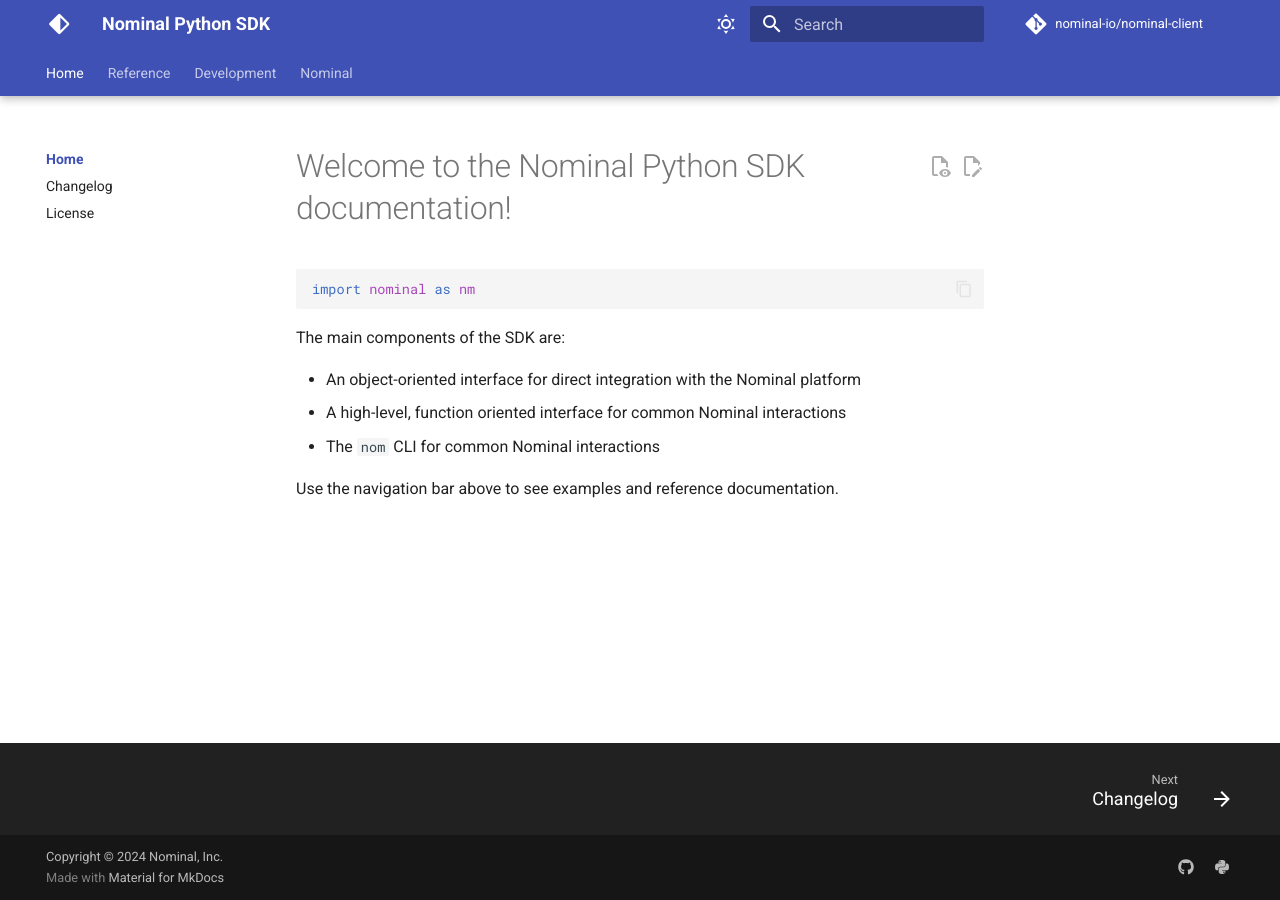
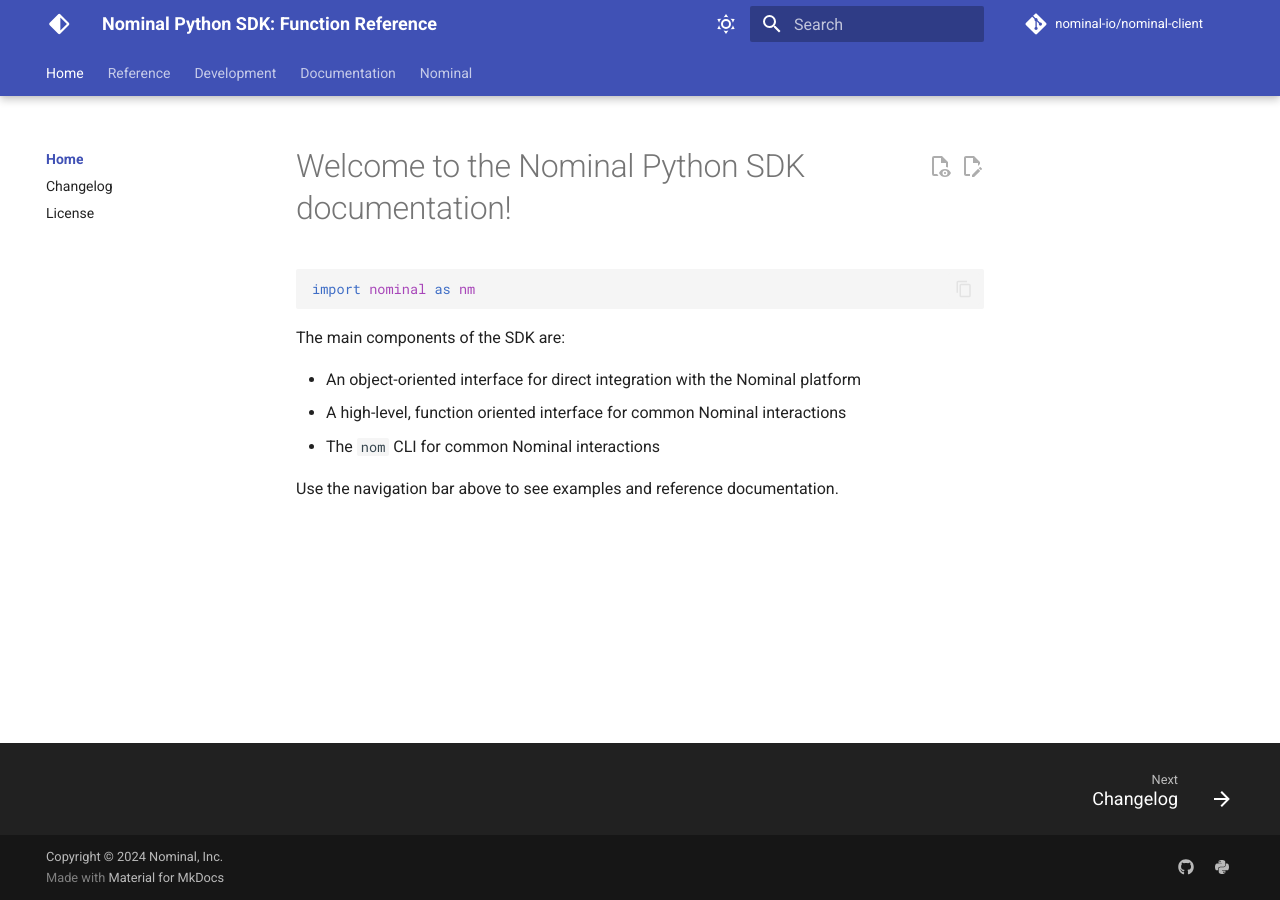
Before and after one commit to nominal-io/nominal-client, an MkDocs documentation site: the page built from docs/index.md, in a window 1280 px wide. Built offline with MkDocs 1.6.1 and Material for MkDocs 9.7.7, drawn with Linux system fonts in a browser that asks for light colours; comment, search, counter and statistics services are not loaded.

Commit message:
Update mkdocs.yml

```diff
--- a/mkdocs.yml
+++ b/mkdocs.yml
@@ -1,4 +1,4 @@
-site_name: "Nominal Python SDK"
+site_name: "Nominal Python SDK: Function Reference"
 repo_url: "https://github.com/nominal-io/nominal-client"
 repo_name: "nominal-io/nominal-client"
 site_dir: "site"
@@ -28,6 +28,7 @@
       - nom cli: reference/nom-cli.md
   - Development:
       - Contributing: contributing.md
+  - Documentation: https://docs.nominal.io/python/quickstart
   - Nominal: https://nominal.io
 
 theme:
```
